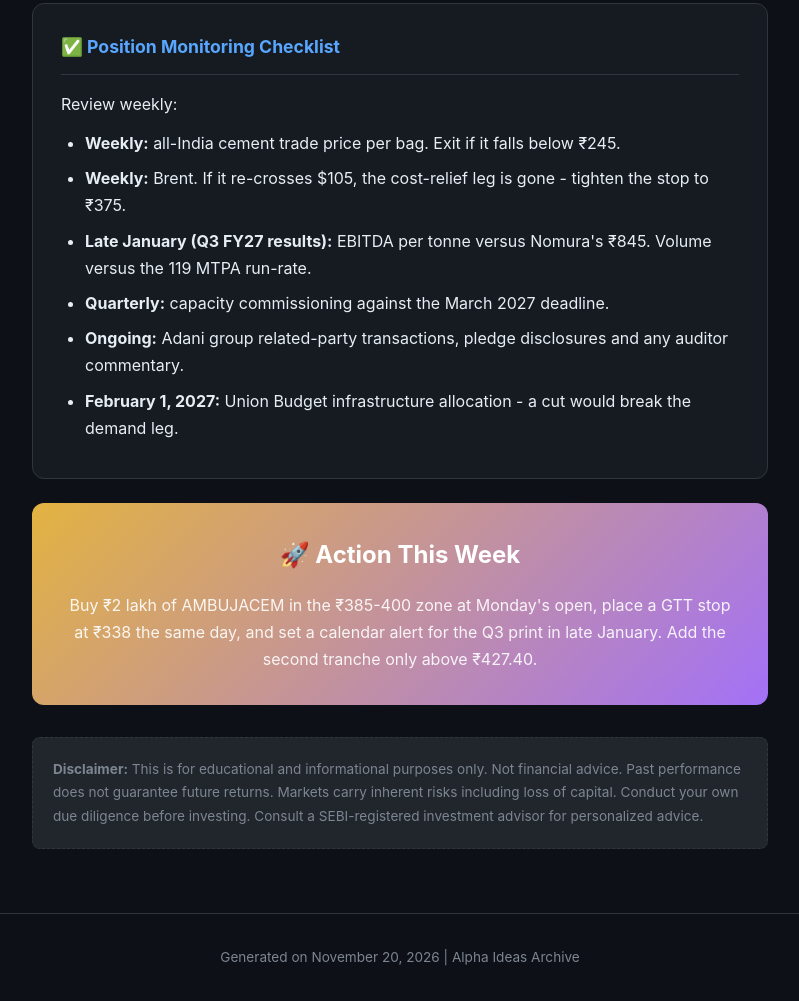
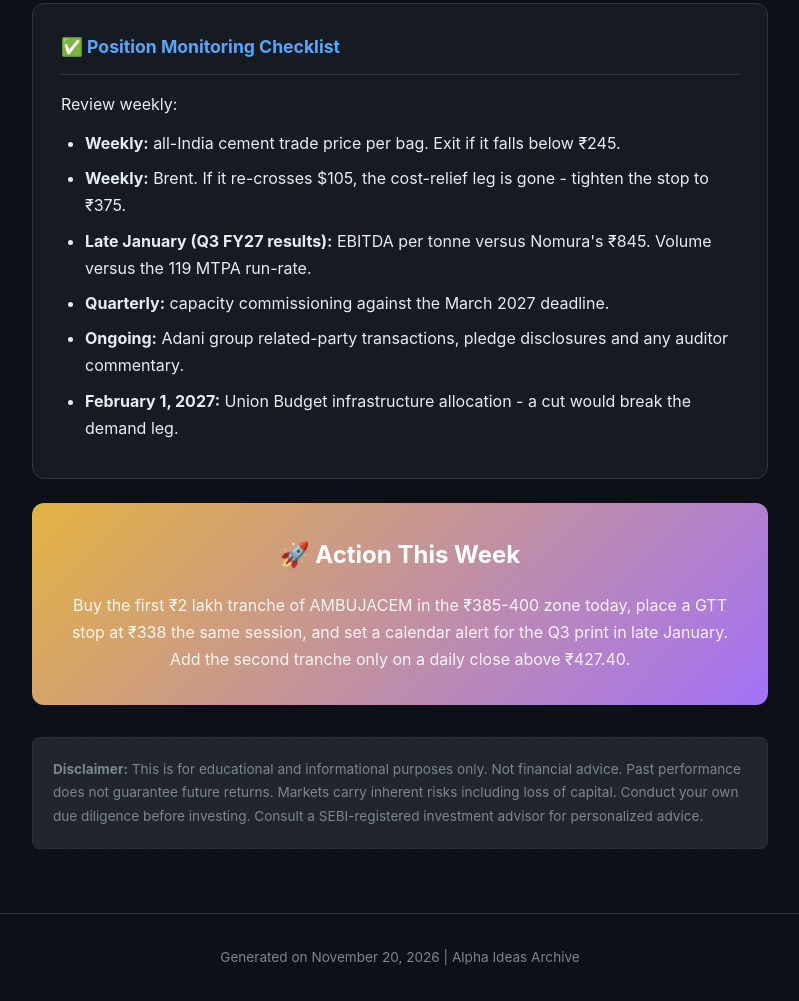
Before and after one commit to ashishiice/alpha-ideas-web, a plain HTML site: page ideas/2026-11-20-ambuja-cements-397-cost-peak-10-rupee-hike-31-below-high.html in a window 1280 px wide. Shown: the part 5675-6676 px from the top of the page, without its empty margins (240-1039 px from the left). Drawn offline with Linux system fonts and the light colour scheme.

Commit message:
Fix CTA date on Ambuja idea page (today, not Monday)

```diff
--- a/ideas/2026-11-20-ambuja-cements-397-cost-peak-10-rupee-hike-31-below-high.html
+++ b/ideas/2026-11-20-ambuja-cements-397-cost-peak-10-rupee-hike-31-below-high.html
@@ -504,7 +504,7 @@
         <!-- Action This Week -->
         <div class="action-cta">
             <h2>🚀 Action This Week</h2>
-            <p>Buy ₹2 lakh of AMBUJACEM in the ₹385-400 zone at Monday's open, place a GTT stop at ₹338 the same day, and set a calendar alert for the Q3 print in late January. Add the second tranche only above ₹427.40.</p>
+            <p>Buy the first ₹2 lakh tranche of AMBUJACEM in the ₹385-400 zone today, place a GTT stop at ₹338 the same session, and set a calendar alert for the Q3 print in late January. Add the second tranche only on a daily close above ₹427.40.</p>
         </div>
 
         <!-- Disclaimer -->
```
